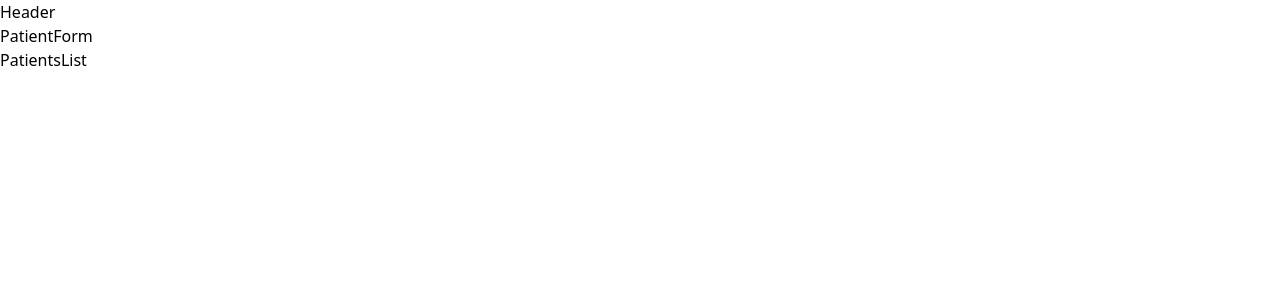
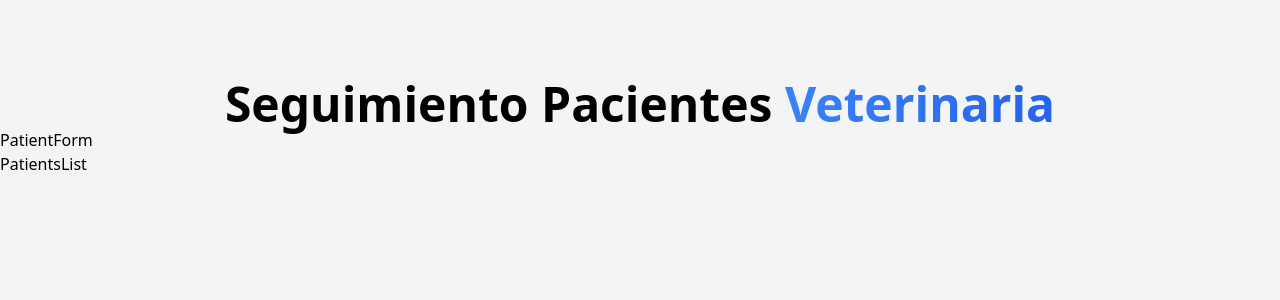
Before and after one commit to acarmonabelmonte/react-patient-manager, a React (Vite) app: page / in a window 1280 px wide. Shown: the top 300 px of the page. Built offline with nearby package versions, Linux system fonts and the light colour scheme.

Commit message:
💄 styled Header

```diff
--- a/index.html
+++ b/index.html
@@ -6,7 +6,7 @@
     <meta name="viewport" content="width=device-width, initial-scale=1.0" />
     <title>Citas React</title>
   </head>
-  <body>
+  <body class="bg-gray-100 h-screen">
     <div id="root"></div>
     <script type="module" src="/src/main.jsx"></script>
   </body>
--- a/src/App.jsx
+++ b/src/App.jsx
@@ -4,11 +4,11 @@ import PatientsList from "./components/PatientsList";
 
 function App() {
   return (
-    <>
+    <div className="container mx-auto mt-20">
       <Header />
       <PatientForm />
       <PatientsList />
-    </>
+    </div>
   );
 }
 
--- a/src/components/Header.jsx
+++ b/src/components/Header.jsx
@@ -1,8 +1,11 @@
 const Header = () => {
   return (
-    <header>
-      <h1>Header</h1>
-    </header>
+    <h1 className="font-black text-5xl text-center mx-auto">
+      Seguimiento Pacientes{" "}
+      <span className="bg-gradient-to-r from-blue-500 to-blue-600 text-transparent bg-clip-text">
+        Veterinaria
+      </span>
+    </h1>
   );
 };
 
```
